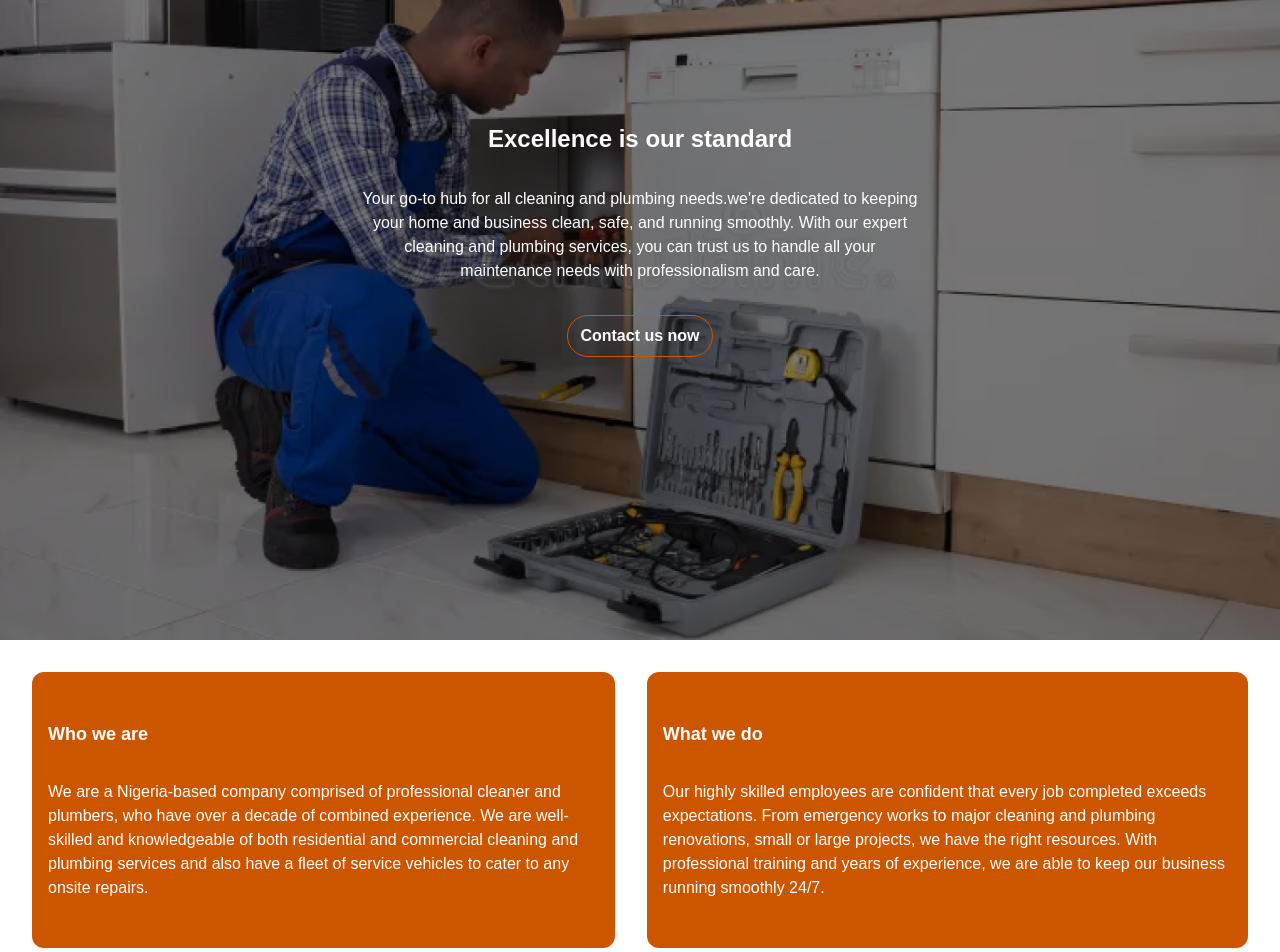
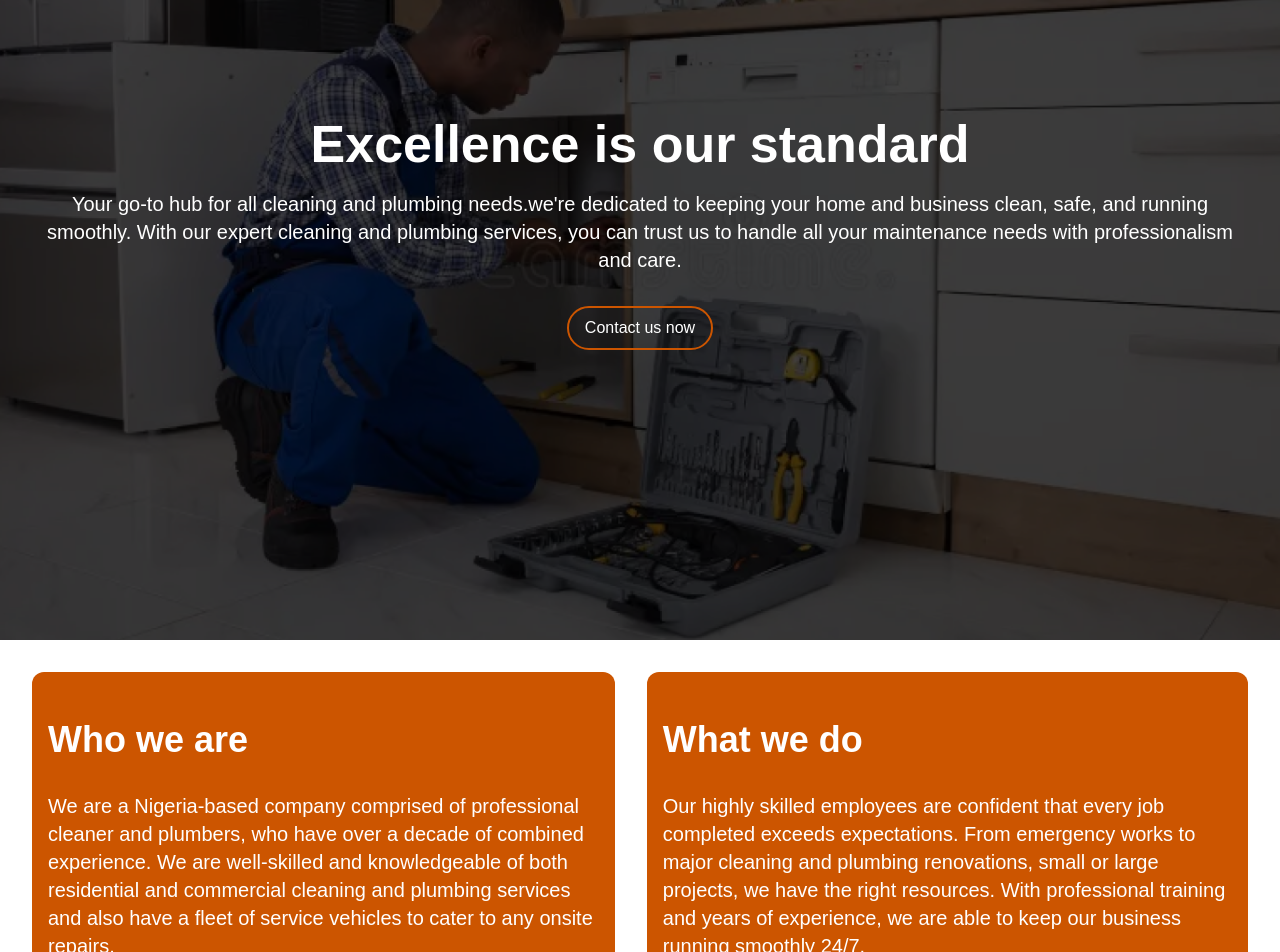
Before and after one commit to mosesfawole/kipclean-v1, a React (Vite) app: page /about in a window 1280 px wide. Shown: the part 240-1192 px from the top of the page. Built offline with nearby package versions, Linux system fonts and the light colour scheme; a web font is replaced by a local one.

Commit message:
update about us page

```diff
--- a/src/components/Nav.jsx
+++ b/src/components/Nav.jsx
@@ -16,7 +16,7 @@ const Nav = () => {
   ];
 
   return (
-    <div className="flex md:items-center  justify-between px-8 sm:px-[4rem] py-4 max-w-[1440px] mx-auto">
+    <div className="flex md:items-center  justify-between px-8  py-4 max-w-[1440px] mx-auto">
       <div className="block md:flex mx-auto mb-10 md:mb-0 md:mx-0">
         <Link to="/">
           <img src="/logo.png" alt="" className="md:w-12 md:h-12 " />
@@ -80,8 +80,8 @@ const Nav = () => {
             onClick={() => setMenuOpen(false)}
           />
         ) : (
-          <MdMenu
-            size={30}
+          <img
+            src="/menu.svg"
             className="cursor-pointer"
             onClick={() => setMenuOpen(true)}
           />
--- a/src/components/about/AboutHeader.jsx
+++ b/src/components/about/AboutHeader.jsx
@@ -1,54 +1,60 @@
 const AboutHeader = () => {
   const offers = [
     {
-			heading: 'Who we are',
+      heading: "Who we are",
       paragraph:
-				'We are a Nigeria-based company comprised of professional cleaner and plumbers, who have over a decade of combined experience. We are well-skilled and knowledgeable of both residential and commercial cleaning and plumbing services and also have a fleet of service vehicles to cater to any onsite repairs.',
+        "We are a Nigeria-based company comprised of professional cleaner and plumbers, who have over a decade of combined experience. We are well-skilled and knowledgeable of both residential and commercial cleaning and plumbing services and also have a fleet of service vehicles to cater to any onsite repairs.",
     },
     {
-			heading: 'What we do',
+      heading: "What we do",
       paragraph:
-				'Our highly skilled employees are confident that every job completed exceeds expectations. From emergency works to major cleaning and plumbing renovations, small or large projects, we have the right resources. With professional training and years of experience, we are able to keep our business running smoothly 24/7.',
+        "Our highly skilled employees are confident that every job completed exceeds expectations. From emergency works to major cleaning and plumbing renovations, small or large projects, we have the right resources. With professional training and years of experience, we are able to keep our business running smoothly 24/7.",
     },
   ];
 
   return (
     <>
       <div
-				className='relative w-full h-[60vh] md:h-screen px-4 sm:px-8 text-white bg-center bg-no-repeat bg-cover '
+        className="relative w-full h-[60vh] md:h-screen px-4 sm:px-8 text-white bg-center bg-no-repeat bg-cover "
         style={{
-					background: 'url(/aboutbanner.png)',
-					backgroundPosition: 'center',
-					backgroundSize: 'cover',
-				}}>
+          background: "url(/aboutbanner.png)",
+          backgroundPosition: "center",
+          backgroundSize: "cover",
+        }}
+      >
         {/* overlay */}
-				<div className='absolute h-[60vh] md:h-screen w-full inset-0 left-0 top-0 bg-black/50'></div>
+        <div className="absolute inset-0 bg-[#000000] md:bg-[#000000] opacity-75 "></div>
         {/*  */}
-				<div className='relative flex items-center justify-center h-full '>
-					<div className='flex flex-col items-center gap-8 '>
-						<h1 className='text-xl sm:text-2xl font-bold text-white '>
+        <div className="relative flex items-center justify-center h-full ">
+          <div className="flex flex-col items-center gap-8 ">
+            <h1 className="text-xl  font-medium md:font-bold text-white md:text-[52px] ">
               Excellence is our standard
             </h1>
-						<p className=' max-w-[35rem] text-center'>
+            <p className=" text-xs font-medium text-center md:font-normal md:text-xl">
               Your go-to hub for all cleaning and plumbing needs.we're dedicated
               to keeping your home and business clean, safe, and running
               smoothly. With our expert cleaning and plumbing services, you can
               trust us to handle all your maintenance needs with professionalism
               and care.
             </p>
-						<button className='px-3 py-2 font-semibold border border-orange rounded-3xl'>
+            <button className="px-4 py-2 font- border-2 border-orange rounded-3xl">
               Contact us now
             </button>
           </div>
         </div>
       </div>
-			<div className='flex flex-col h-full gap-8 m-4 sm:m-8 text-white bg-white md:flex-row'>
+      <div className="flex flex-col h-full gap-8 m-4 sm:m-8 text-white bg-white md:flex-row">
         {offers.map((offer, index) => (
           <div
             key={index}
-						className='flex flex-col gap-8 px-4 py-12 bg-orange rounded-xl'>
-						<h1 className='text-lg font-semibold'>{offer.heading}</h1>
-						<p className='text-sm sm:text-base'>{offer.paragraph}</p>
+            className="flex flex-col gap-8 px-4 py-12 bg-orange rounded-xl"
+          >
+            <h1 className="text-base font-medium md:font-bold md:text-4xl">
+              {offer.heading}
+            </h1>
+            <p className="text-xs md:font-normal md:text-xl">
+              {offer.paragraph}
+            </p>
           </div>
         ))}
       </div>
```
Also changed, not shown: public/menu.svg (added). Lines whose indentation alone changed are shown as unchanged.
